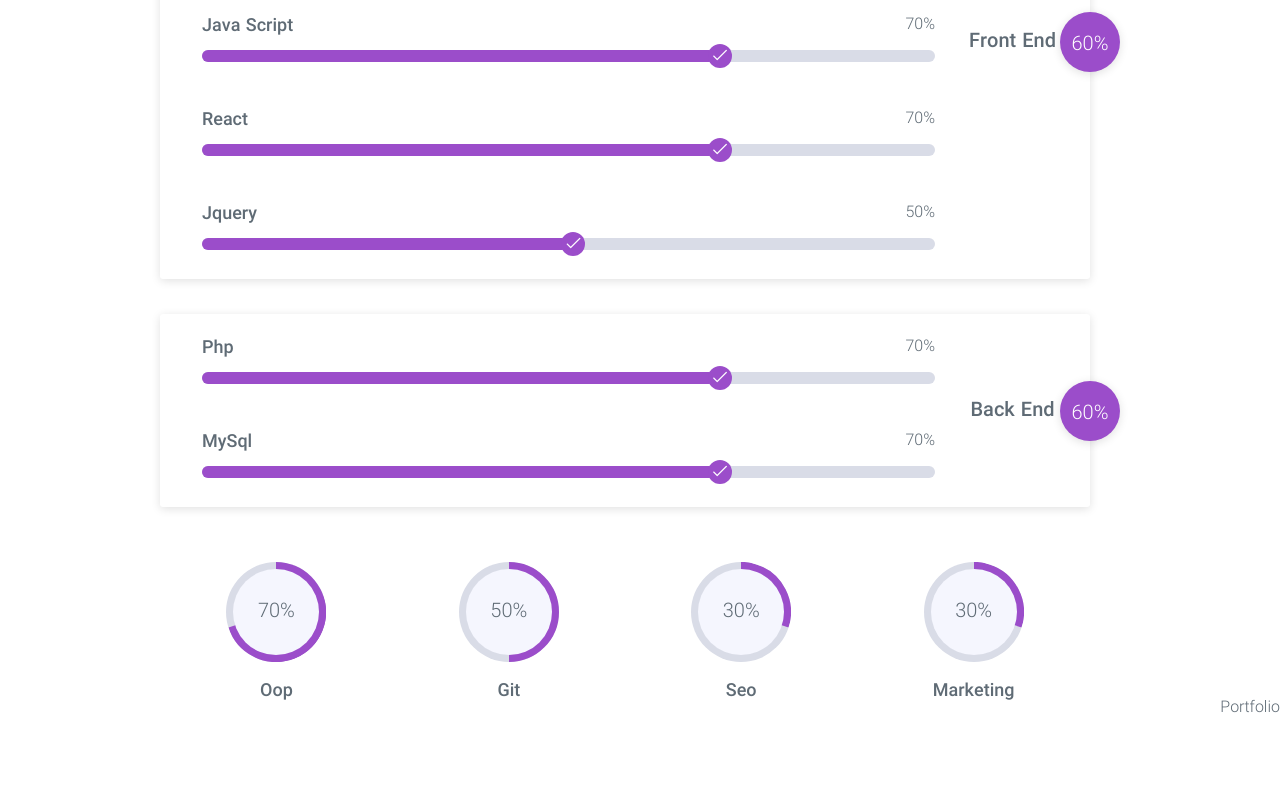
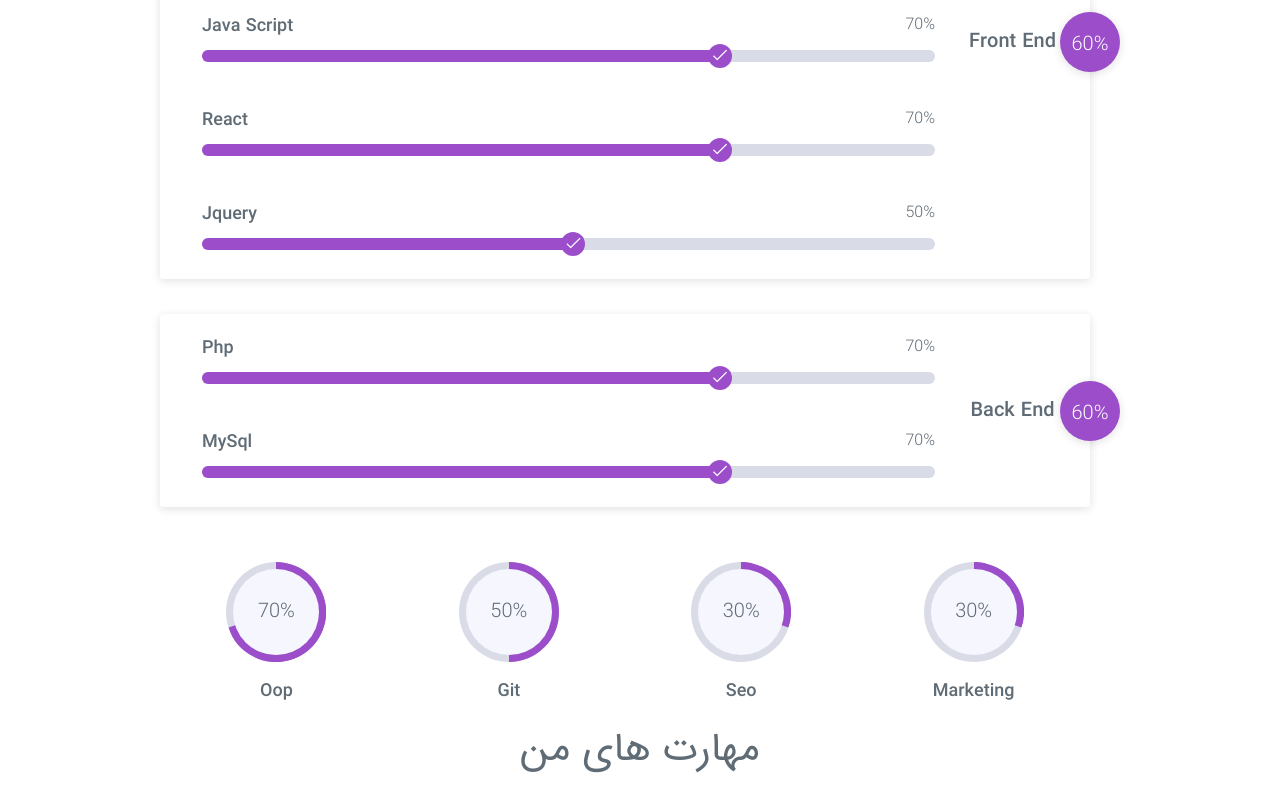
Before and after one commit to nerdpanda-ir/NerdPanda.Me, a React (Create React App) app: page / in a window 1280 px wide. Shown: the part 2306-3106 px from the top of the page. Before the commit the page ends 3026 px from the top, so only its background shows below. Built offline with nearby package versions, Linux system fonts and the light colour scheme.

Commit message:
[file]{Portfolio.js}-> use GrayBig component and use container Component

```diff
--- a/src/components/Page/index/Main/Portfolio/Portfolio.js
+++ b/src/components/Page/index/Main/Portfolio/Portfolio.js
@@ -1,5 +1,7 @@
 /*====   import Sctipt    ====*/
     import React from 'react';
+    import GrayBig from "../../../../items/Title/GrayBig/GrayBig";
+    import Container from "../../../../Container/Container";
 /*====   import Sctipt    ====*/
 export default class Portfolio extends React.Component{
     render() {
@@ -7,7 +9,10 @@ export default class Portfolio extends React.Component{
             (
                 <React.Fragment>
                     <section id='Portfolio'>
-                        Portfolio
+                        <GrayBig tagName='h2'> مهارت های من </GrayBig>
+                        <Container>
+
+                        </Container>
                     </section>
                 </React.Fragment>
             );
```
